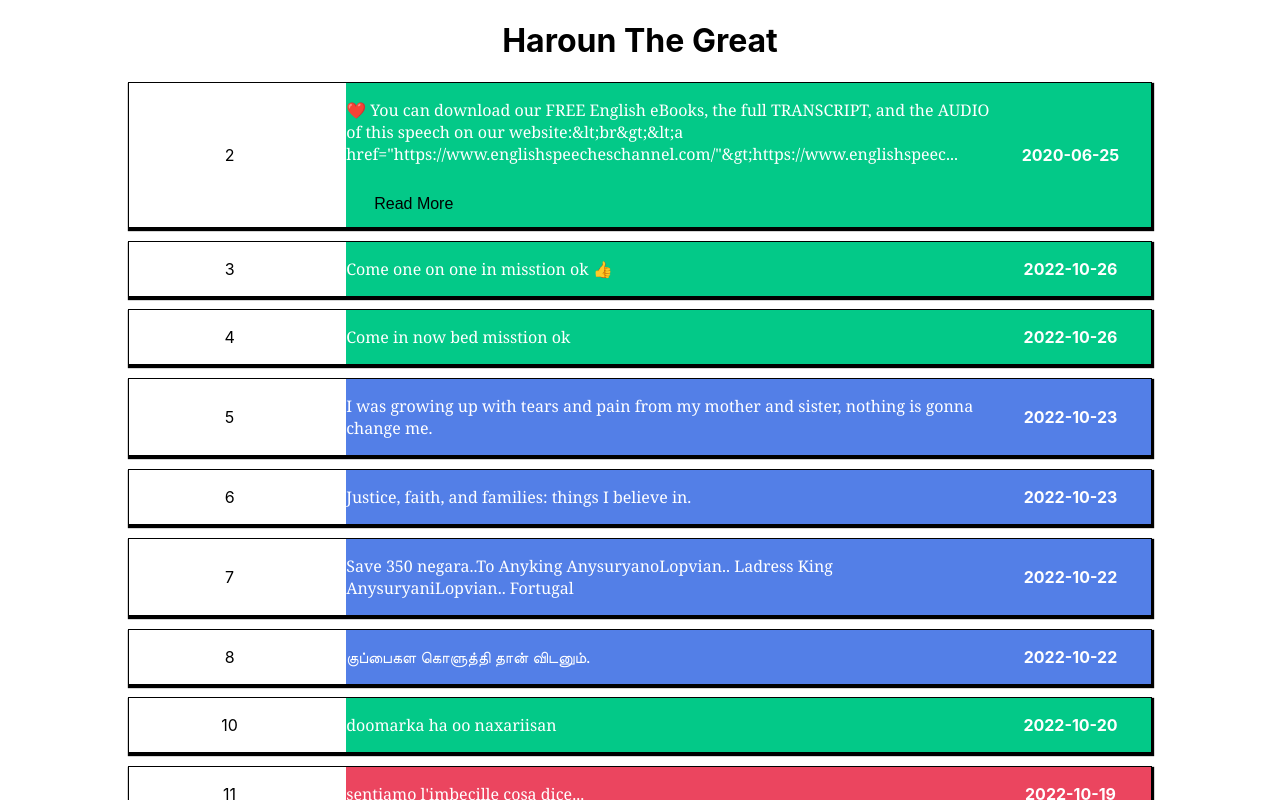
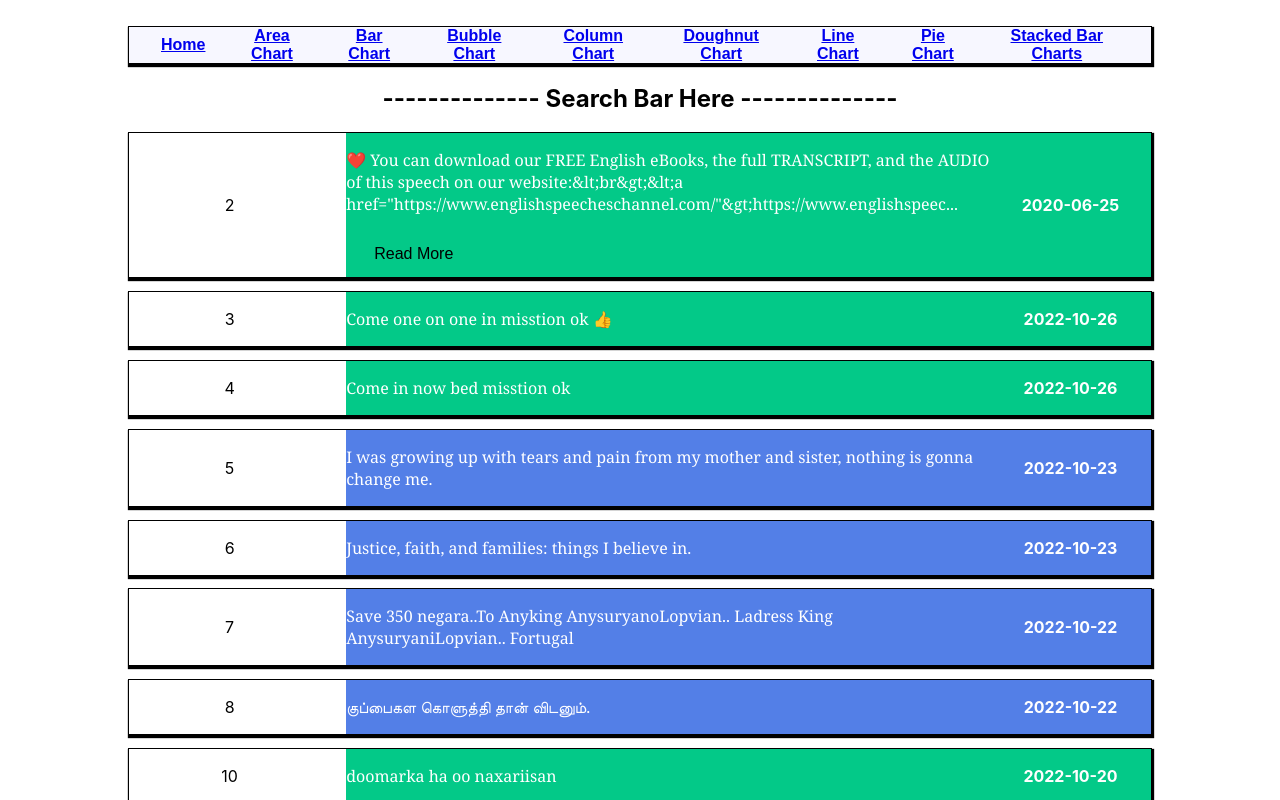
Before and after one commit to HarounTheGreat/Analysis-Social-Media-React-Project, a React (Create React App) app: page / in a window 1280 px wide. Shown: the top 800 px of the page. Built offline with nearby package versions, Linux system fonts and the light colour scheme.

Commit message:
Analysis-Social-Media-React-Project

```diff
--- a/package.json
+++ b/package.json
@@ -8,6 +8,7 @@
     "@testing-library/user-event": "^13.5.0",
     "react": "^18.2.0",
     "react-dom": "^18.2.0",
+    "react-router-dom": "^6.8.1",
     "react-scripts": "5.0.1",
     "web-vitals": "^2.1.4"
   },
--- a/src/App.js
+++ b/src/App.js
@@ -1,12 +1,17 @@
 import logo from "./logo.svg";
 import "./App.css";
-import Recherche from "./component/first_comments/recherche/recherche";
-import trump from "./component/first_comments/comments/data";
+import { BrowserRouter, Routes, Route } from "react-router-dom";
+import Error from "./component/error/error";
+import Home from "./pages/home";
 function App() {
   return (
     <div className="App">
-      <h1>Haroun The Great</h1>
-      <Recherche trump={trump} />
+      <BrowserRouter>
+        <Routes>
+          <Route path="/" element={<Home />} />
+          <Route path="*" element={<Error />} />
+        </Routes>
+      </BrowserRouter>
     </div>
   );
 }
--- /dev/null
+++ b/src/component/Navbar/Navbar.css
@@ -0,0 +1,15 @@
+.navbar {
+  /* position: absolute; */
+  box-shadow: 1px 2px 1px 1px;
+  margin-left: 10%;
+  margin-right: 10%;
+  margin-top: 2%;
+  margin-bottom: 1%;
+  display: flex;
+  gap: 2em;
+  align-items: center;
+  font-family: Arial, Helvetica, sans-serif;
+  border: 1px solid;
+  background-color: rgb(247, 247, 255);
+  font-weight: bold;
+}
--- /dev/null
+++ b/src/component/Navbar/Navbar.js
@@ -0,0 +1,20 @@
+import { Link } from "react-router-dom";
+import "./Navbar.css";
+const Navbar = () => {
+  return (
+    <nav className="navbar">
+      <p></p>
+      <Link to="/">Home</Link>
+      <Link to="/Area Chart">Area Chart</Link>
+      <Link to="/Bar Chart">Bar Chart</Link>
+      <Link to="/Bubble Chart">Bubble Chart</Link>
+      <Link to="/Column Chart">Column Chart</Link>
+      <Link to="/Doughnut Chart">Doughnut Chart</Link>
+      <Link to="/Line Chart">Line Chart</Link>
+      <Link to="/Pie Chart">Pie Chart</Link>
+      <Link to="/Stacked Bar Charts">Stacked Bar Charts</Link>
+      <p></p>
+    </nav>
+  );
+};
+export default Navbar;
--- /dev/null
+++ b/src/component/error/error.js
@@ -0,0 +1,11 @@
+import { react } from "react-router-dom";
+
+const Error = () => {
+  return (
+    <div className="error">
+      <h1>there is an Error please ty again</h1>
+    </div>
+  );
+};
+
+export default Error;
--- a/src/component/first_comments/comments/Comments.js
+++ b/src/component/first_comments/comments/Comments.js
@@ -1,4 +1,3 @@
-import trump from "./data";
 import "./comments.css";
 import Comment from "../comment/comment";
 import React, { useState } from "react";
--- a/src/component/first_comments/recherche/recherche.js
+++ b/src/component/first_comments/recherche/recherche.js
@@ -5,6 +5,7 @@ import React, { useState } from "react";
 const Recherche = ({ trump }) => {
   return (
     <div className="recherche">
+      <h1>-------------- Search Bar Here --------------</h1>
       <Comments trump={trump} />
     </div>
   );
--- /dev/null
+++ b/src/pages/home.js
@@ -0,0 +1,18 @@
+import Recherche from "../component/first_comments/recherche/recherche";
+import { Link, Outlet } from "react-router-dom";
+import Navbar from "../component/Navbar/Navbar";
+import trump from "../data";
+const Home = () => {
+  return (
+    <>
+      <Navbar />
+      <section className="section">
+        <Outlet />
+      </section>
+      <section className="section">
+        <Recherche trump={trump} />
+      </section>
+    </>
+  );
+};
+export default Home;
```
Also changed, not shown: src/data.js (renamed from src/component/first_comments/comments/data.js), 1 other file (tests, documents, lock files or other folders).
